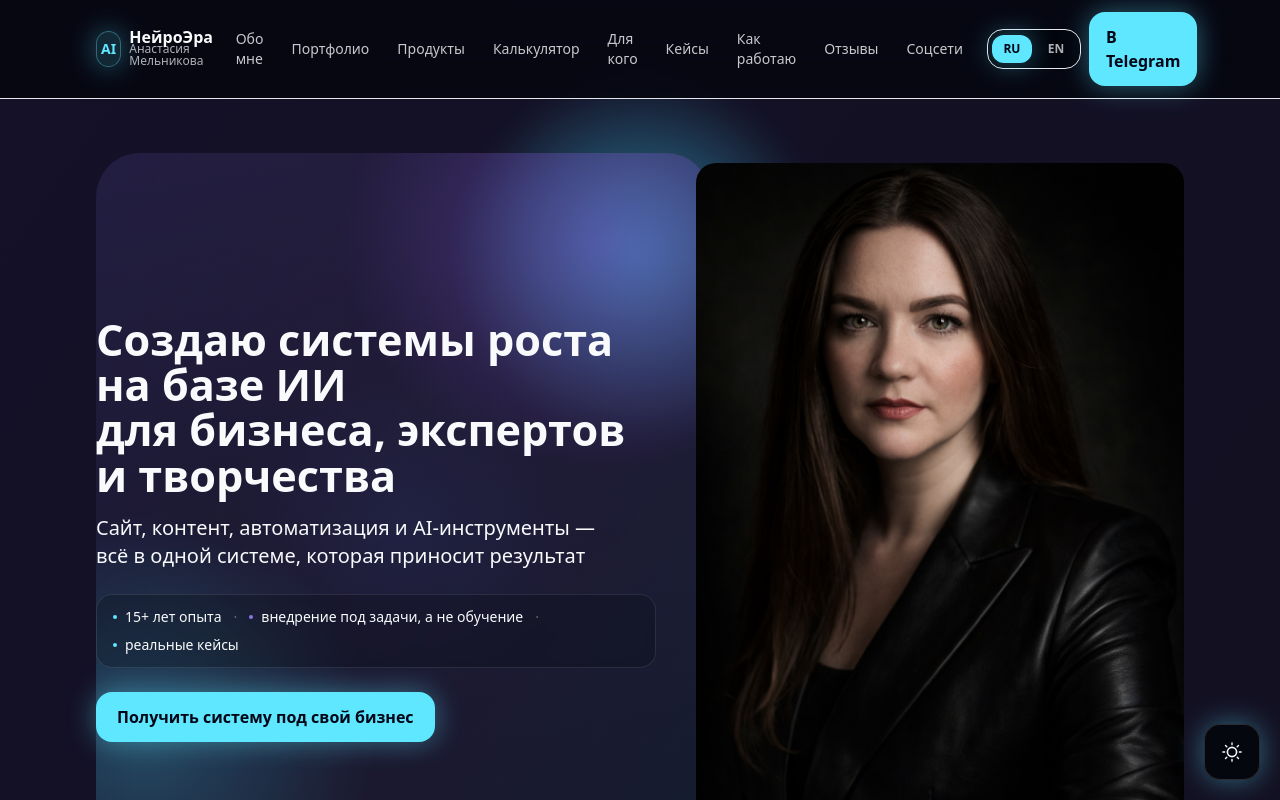
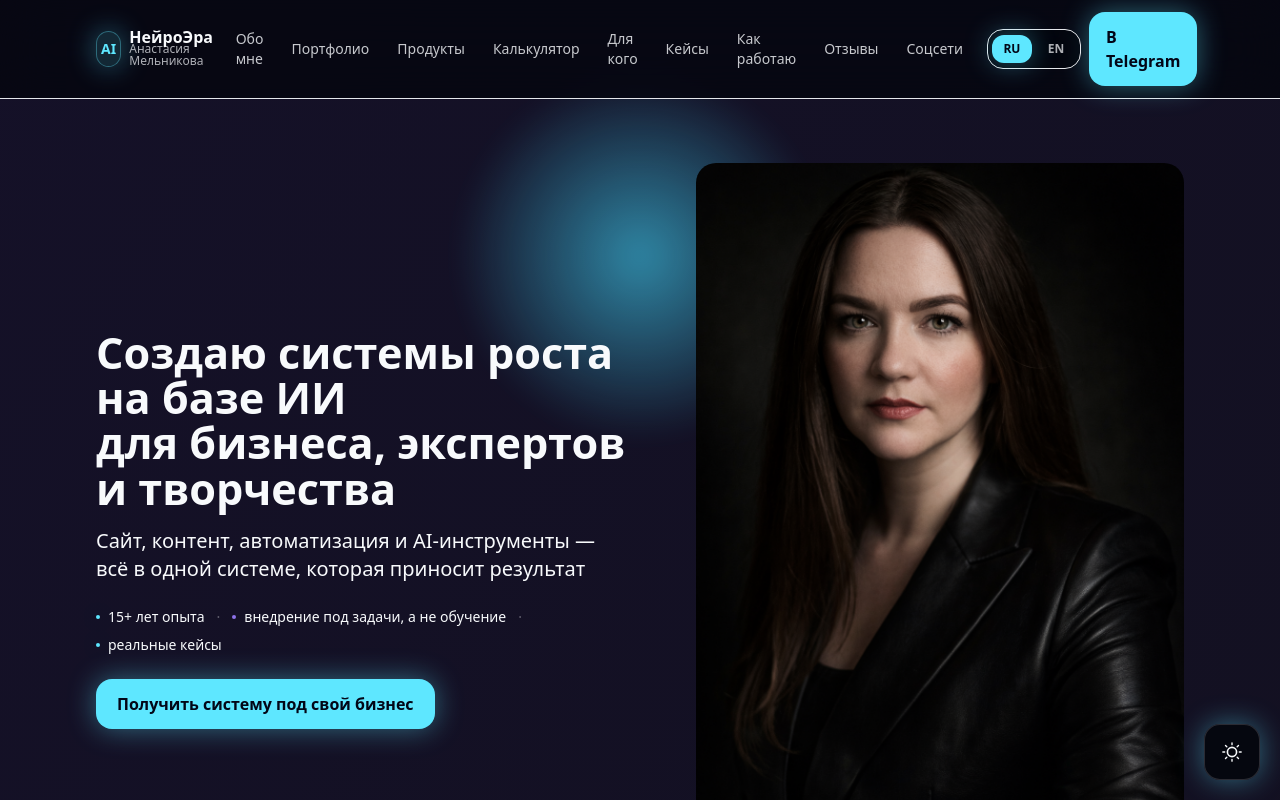
Before and after one commit to snegurkanastena-ux/neiroera-site, a Next.js app: page / in a window 1280 px wide. Shown: the top 800 px of the page. Built offline with nearby package versions, Linux system fonts and the light colour scheme.

Commit message:
remove unused hero gradient layers and adjust layout in HomePageContent

```diff
--- a/app/globals.css
+++ b/app/globals.css
@@ -75,45 +75,6 @@
   animation: gradientShift 16s ease-in-out infinite;
 }
 
-.hero-gradient-layer {
-  background: radial-gradient(
-      ellipse 88% 62% at 82% 12%,
-      rgb(var(--orb-purple) / 0.34),
-      transparent 48%
-    ),
-    radial-gradient(ellipse 72% 58% at 8% 78%, rgb(var(--orb-cyan) / 0.26), transparent 52%),
-    radial-gradient(ellipse 50% 40% at 50% 50%, rgb(59 130 246 / 0.08), transparent 55%),
-    linear-gradient(168deg, rgb(var(--bg-rgb) / 0) 0%, rgb(var(--bg-rgb) / 0.92) 100%);
-  pointer-events: none;
-}
-
-.hero-ambient-shift {
-  background: linear-gradient(
-    118deg,
-    rgb(var(--orb-cyan) / 0.08),
-    rgb(59 130 246 / 0.06),
-    rgb(var(--orb-purple) / 0.1),
-    rgb(var(--orb-cyan) / 0.07)
-  );
-  background-size: 240% 240%;
-  animation: heroAmbient 22s ease-in-out infinite;
-}
-
-@keyframes heroAmbient {
-  0% {
-    background-position: 0% 30%;
-    opacity: 0.85;
-  }
-  50% {
-    background-position: 100% 70%;
-    opacity: 1;
-  }
-  100% {
-    background-position: 0% 30%;
-    opacity: 0.85;
-  }
-}
-
 @keyframes gradientShift {
   0% {
     background-position: 0% 40%;
--- a/src/components/HomePageContent.tsx
+++ b/src/components/HomePageContent.tsx
@@ -96,16 +96,7 @@ export function HomePageContent() {
     <div id="top" className="pb-10 pt-10 sm:pb-14 sm:pt-16">
       {/* HERO */}
       <section className="relative">
-        <div
-          aria-hidden="true"
-          className="pointer-events-none absolute left-1/2 top-1/2 z-0 h-[min(38vh,280px)] w-full max-w-full -translate-x-1/2 -translate-y-1/2 rounded-[44px] sm:h-[min(52vh,440px)] md:h-[min(62vh,520px)] lg:left-0 lg:h-[min(94vh,900px)] lg:w-[min(100%,calc(55%+1rem))] lg:max-w-[42rem] lg:translate-x-0 lg:-translate-y-1/2 xl:max-w-[44rem]"
-        >
-          <div className="hero-gradient-layer absolute inset-0 rounded-[44px]" />
-          <div className="hero-ambient-shift absolute inset-0 rounded-[44px] opacity-[0.55]" />
-          <div className="animated-gradient absolute inset-0 rounded-[44px] opacity-[0.36]" />
-        </div>
-
-        <div className="relative z-10 grid grid-cols-1 items-start gap-2 lg:grid-cols-[minmax(0,1.06fr)_minmax(0,0.94fr)] lg:items-center lg:gap-8">
+        <div className="grid grid-cols-1 items-start gap-2 lg:grid-cols-[minmax(0,1.06fr)_minmax(0,0.94fr)] lg:items-center lg:gap-8">
           <div className="order-1 flex min-w-0 flex-col gap-2 lg:order-none lg:gap-6">
             <div>
               <Reveal>
@@ -121,7 +112,7 @@ export function HomePageContent() {
               </Reveal>
 
               <Reveal delayMs={160}>
-                <div className="mt-1.5 flex flex-wrap items-center gap-x-2 gap-y-1.5 rounded-2xl border border-border/[0.07] bg-bg/[0.22] px-2.5 py-2 text-xs text-text/78 backdrop-blur-sm sm:mt-4 sm:gap-x-3 sm:gap-y-2 sm:border-border/10 sm:px-4 sm:py-3 sm:text-sm lg:mt-6">
+                <div className="mt-1.5 flex flex-wrap items-center gap-x-2 gap-y-1.5 text-xs text-text/78 sm:mt-4 sm:gap-x-3 sm:gap-y-2 sm:text-sm lg:mt-6">
                   <span className="inline-flex items-center gap-2">
                     <span className="h-1 w-1 shrink-0 rounded-full bg-accent shadow-glow" aria-hidden />
                     {t("hero.trust1")}
```
